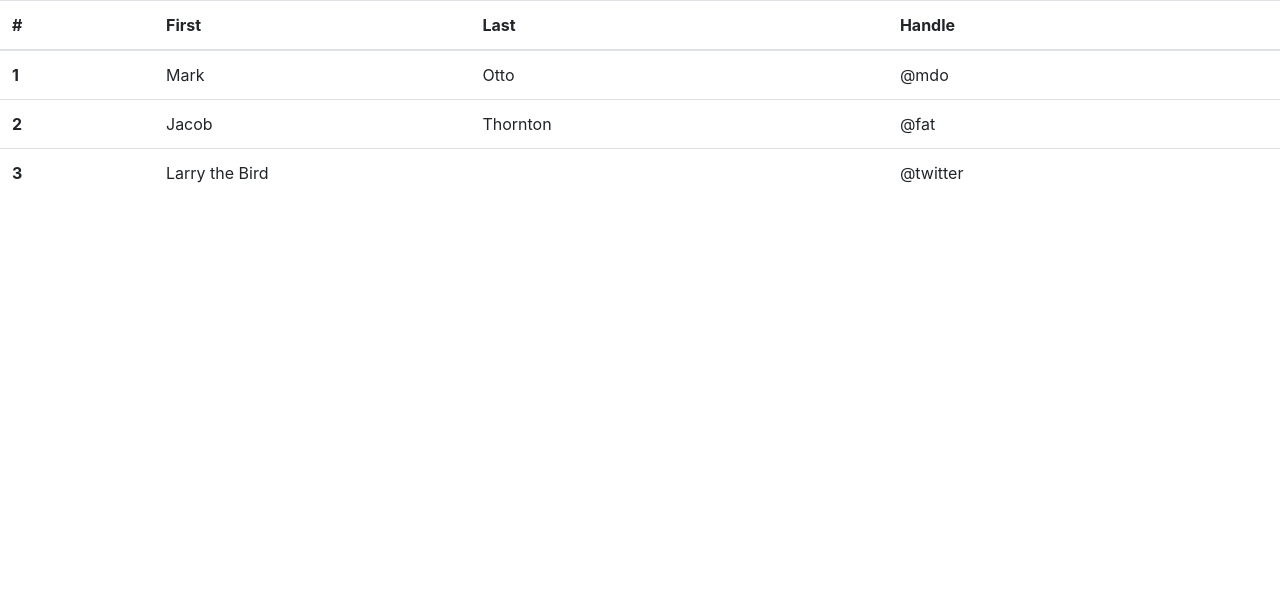
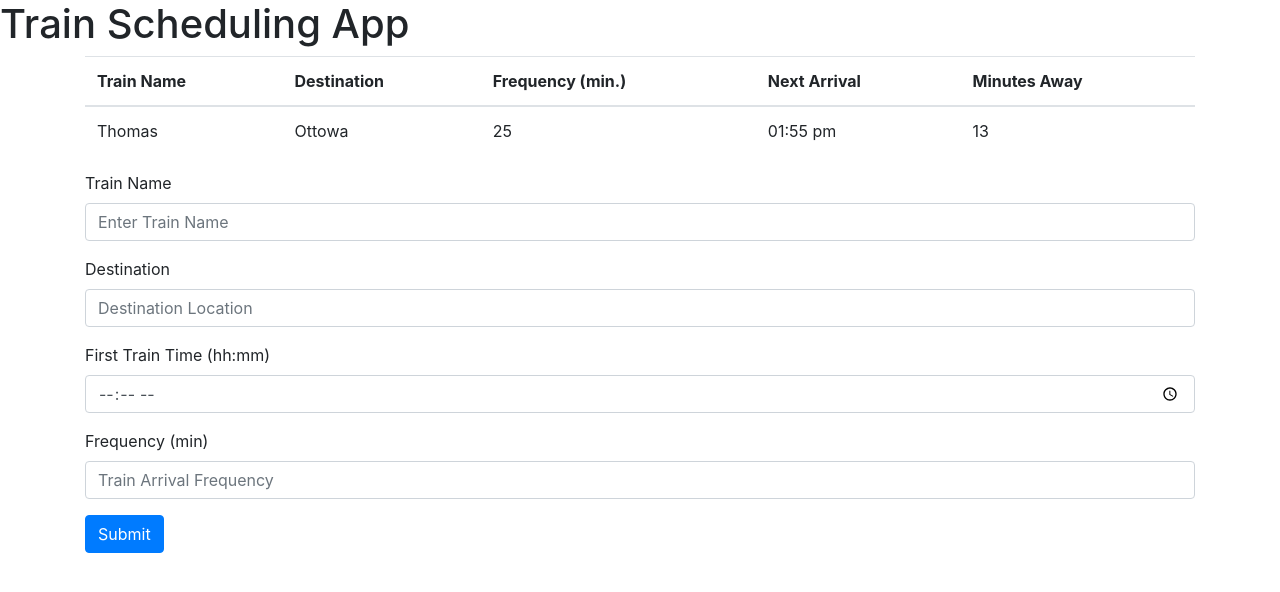
Before and after one commit to gracemiller23/trainTimeTracker, a plain HTML site: page index.html in a window 1280 px wide. Drawn offline with nearby package versions, Linux system fonts and the light colour scheme; no server answers.

Commit message:
added js functions to pull information submitted through form, clear form, send data to database, pull data from database and write into new row on table

```diff
--- a/assets/js/app.js
+++ b/assets/js/app.js
@@ -9,3 +9,58 @@
         messagingSenderId: "571618491750"
     };
     firebase.initializeApp(config);
+
+    var database = firebase.database();
+
+//Pull info from form on submission and store in database
+
+    $("#submit").on("click", function(){
+        event.preventDefault();
+
+        var trainName = $("#train-name-input").val().trim();
+        var trainDestination = $("#train-destination-input").val().trim();
+        var firstTrainTime = $("#train-start-time-input").val().trim();
+        var trainFrequency = $("#train-frequency-input").val().trim();
+
+        console.log(trainName, trainDestination, firstTrainTime, trainFrequency);
+
+        $("#train-name-input").val("");
+        $("#train-destination-input").val("");
+        $("#train-start-time-input").val("");
+        $("#train-frequency-input").val("");
+
+        var newTrain = {
+            Name: trainName,
+            Destination: trainDestination,
+            Start: firstTrainTime,
+            Frequency: trainFrequency
+        }
+
+        database.ref().push(newTrain);
+
+        alert("Train successfully added!");
+
+    });
+
+//Access train information in the database and add it as a new row to the table
+
+    database.ref().on("child_added", function(childSnapshot, prevChildKey){
+
+        var tName = childSnapshot.val().Name;
+        var tDestination = childSnapshot.val().Destination;
+        var firstTime = childSnapshot.val().Start;
+        var tFrequency = childSnapshot.val().Frequency;
+
+        console.log(tName, tDestination, firstTime, tFrequency);
+
+        //Calculate next arrival and minutes away
+        var nextArrival = "Placeholder";
+        var minutesAway = "Placeholder";
+
+
+        $("#train-schedule").append(
+            "<tr> <td>" + tName + "</td>" + "<td>" + tDestination + "</td>" + "<td>" + tFrequency + "</td>" +
+            "<td>" + nextArrival + "</td>" + "<td>" + minutesAway + "</td> </tr>"
+        )
+
+    });
--- a/index.html
+++ b/index.html
@@ -1,51 +1,70 @@
 <!DOCTYPE html>
 
 <html lang="en">
+
 <head>
     <meta charset="utf-8">
     <meta name=viewport content=”width=device-width, initial-scale=1”>
     <title>Train Time Tracker</title>
     <script src="https://ajax.googleapis.com/ajax/libs/jquery/3.3.1/jquery.min.js"></script>
     <link rel="stylesheet" href="assets/css/reset.css">
-  <link rel="stylesheet" href="https://stackpath.bootstrapcdn.com/bootstrap/4.1.0/css/bootstrap.min.css" integrity="sha384-9gVQ4dYFwwWSjIDZnLEWnxCjeSWFphJiwGPXr1jddIhOegiu1FwO5qRGvFXOdJZ4" crossorigin="anonymous">
+    <link rel="stylesheet" href="https://stackpath.bootstrapcdn.com/bootstrap/4.1.0/css/bootstrap.min.css" integrity="sha384-9gVQ4dYFwwWSjIDZnLEWnxCjeSWFphJiwGPXr1jddIhOegiu1FwO5qRGvFXOdJZ4"
+        crossorigin="anonymous">
     <link rel="stylesheet" href="assets/css/style.css">
     <script src="https://www.gstatic.com/firebasejs/4.13.0/firebase.js"></script>
     <script src="https://cdn.jsdelivr.net/momentjs/2.12.0/moment.min.js"></script>
 </head>
 
 <body>
+    <header>
+        <h1>Train Scheduling App</h1>
+    </header>
+
+    <div class= "container">
     <table class="table table-hover">
         <thead>
             <tr>
-            <th scope="col">#</th>
-            <th scope="col">First</th>
-            <th scope="col">Last</th>
-            <th scope="col">Handle</th>
+                <th scope="col">Train Name</th>
+                <th scope="col">Destination</th>
+                <th scope="col">Frequency (min.)</th>
+                <th scope="col">Next Arrival</th>
+                <th scope="col">Minutes Away</th>
             </tr>
         </thead>
-        <tbody>
+        <tbody id="train-schedule">
             <tr>
-            <th scope="row">1</th>
-            <td>Mark</td>
-            <td>Otto</td>
-            <td>@mdo</td>
+                <td>Thomas</td>
+                <td>Ottowa</td>
+                <td>25</td>
+                <td>01:55 pm</td>
+                <td>13</td>
             </tr>
-          <tr>
-            <th scope="row">2</th>
-            <td>Jacob</td>
-            <td>Thornton</td>
-            <td>@fat</td>
-          </tr>
-          <tr>
-            <th scope="row">3</th>
-            <td colspan="2">Larry the Bird</td>
-            <td>@twitter</td>
-          </tr>
+
         </tbody>
     </table>
 
-
+    <form>
+        <div class="form-group">
+            <label for="train-name-form-title">Train Name</label>
+            <input type="text" class="form-control" id="train-name-input" aria-describedby="train-name-text-box" placeholder="Enter Train Name" required>
+        </div>
+        <div class="form-group">
+            <label for="destination-form-title">Destination</label>
+            <input type="text" class="form-control" id="train-destination-input" placeholder="Destination Location" required>
+        </div>
+        <div class="form-group">
+            <label for="train-time-form-title">First Train Time (hh:mm)</label>
+            <input type="time" class="form-control" id="train-start-time-input" placeholder="First Train Time in Military Format" required>
+        </div>
+        <div class="form-group">
+            <label for="frequency-form-title">Frequency (min)</label>
+            <input type="number" class="form-control" id="train-frequency-input" placeholder="Train Arrival Frequency" required>
+        </div>
+        <button type="submit" class="btn btn-primary" id="submit">Submit</button>
+    </form>
 
     <script src="assets/js/app.js"></script>
+</div>
 </body>
+
 </html>
```
Lines whose indentation alone changed are shown as unchanged.
